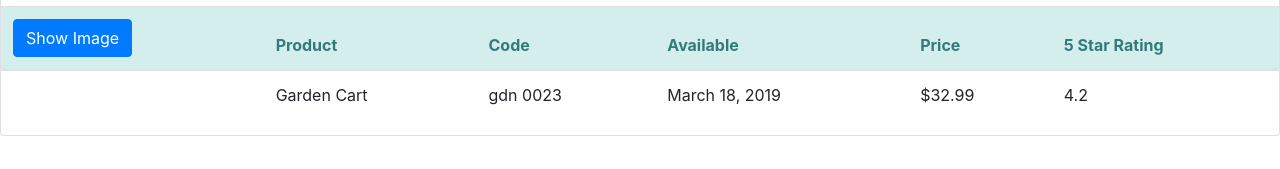
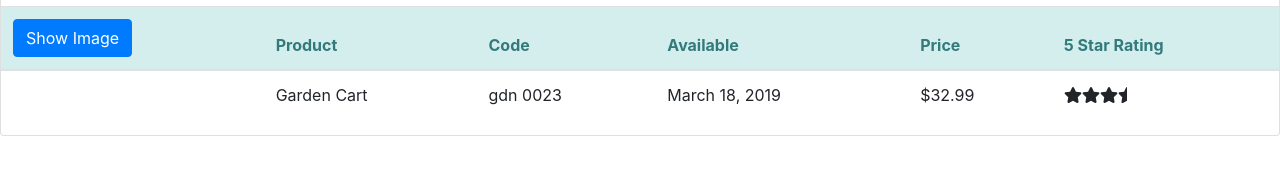
Before and after one commit to lorenzojkrl/APM-Angular, an Angular app: page / in a window 1280 px wide. Shown: the part 182-351 px from the top of the page. Built offline with nearby package versions, Linux system fonts and the light colour scheme.

Commit message:
create starC and nest it

```diff
--- a/src/app/products/product-list.component.html
+++ b/src/app/products/product-list.component.html
@@ -53,7 +53,9 @@
             <td>{{product.productCode | lowercase | convertToSpaces: '-' }}</td>
             <td>{{product.releaseDate}}</td>
             <td>{{product.price | currency:'USD':'symbol':'1.2-2'}}</td>
-            <td>{{product.starRating}}</td>
+            <td>
+              <pm-star [rating]='product.starRating'></pm-star>
+            </td>
           </tr>
         </tbody>
       </table>
--- a/src/app/shared/star.component.html
+++ b/src/app/shared/star.component.html
@@ -1,11 +1,11 @@
 <div class="crop"
      [style.width.px]="starWidth"
      [title]="rating">
-  <div style="width: 75px">
-    <span class="fa fa-star"></span>
-    <span class="fa fa-star"></span>
-    <span class="fa fa-star"></span>
-    <span class="fa fa-star"></span>
-    <span class="fa fa-star"></span>
+  <div style="width: 100px">
+    <fa-icon [icon]="faStar"></fa-icon>
+    <fa-icon [icon]="faStar"></fa-icon>
+    <fa-icon [icon]="faStar"></fa-icon>
+    <fa-icon [icon]="faStar"></fa-icon>
+    <fa-icon [icon]="faStar"></fa-icon>
   </div>
 </div>
--- /dev/null
+++ b/src/app/shared/star.component.ts
@@ -0,0 +1,17 @@
+import { Component, OnChanges, Input } from '@angular/core';
+import { faStar } from '@fortawesome/free-solid-svg-icons';
+
+@Component({
+  selector: 'pm-star',
+  templateUrl: './star.component.html',
+  styleUrls: ['./star.component.css'],
+})
+export class StarComponent implements OnChanges {
+  @Input() rating: number; // Input decorator allows to get value from container
+  starWidth: number;
+
+  ngOnChanges(): void {
+    this.starWidth = (this.rating * 75) / 5;
+  }
+  faStar = faStar;
+}
--- a/src/styles.css
+++ b/src/styles.css
@@ -1,6 +1,5 @@
 /* You can add global styles to this file, and also import other style files */
 @import "~bootstrap/dist/css/bootstrap.css";
-/* @import "~font-awesome/scss/font-awesome.scss"; to be reviewed*/
 
 div.card-header {
   font-size: large;
```
Also changed, not shown: src/app/app.module.ts (+7 -1 lines).
